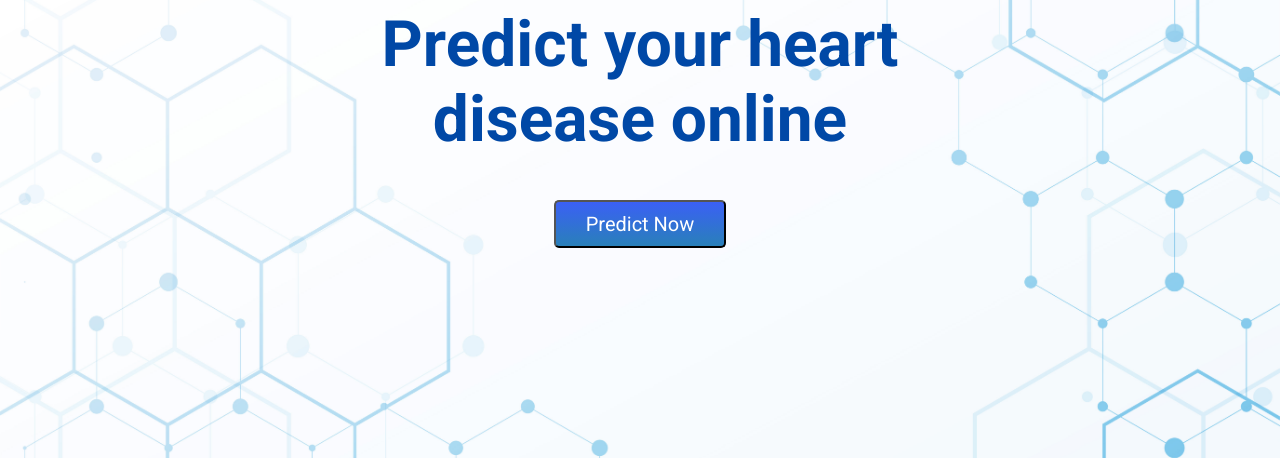
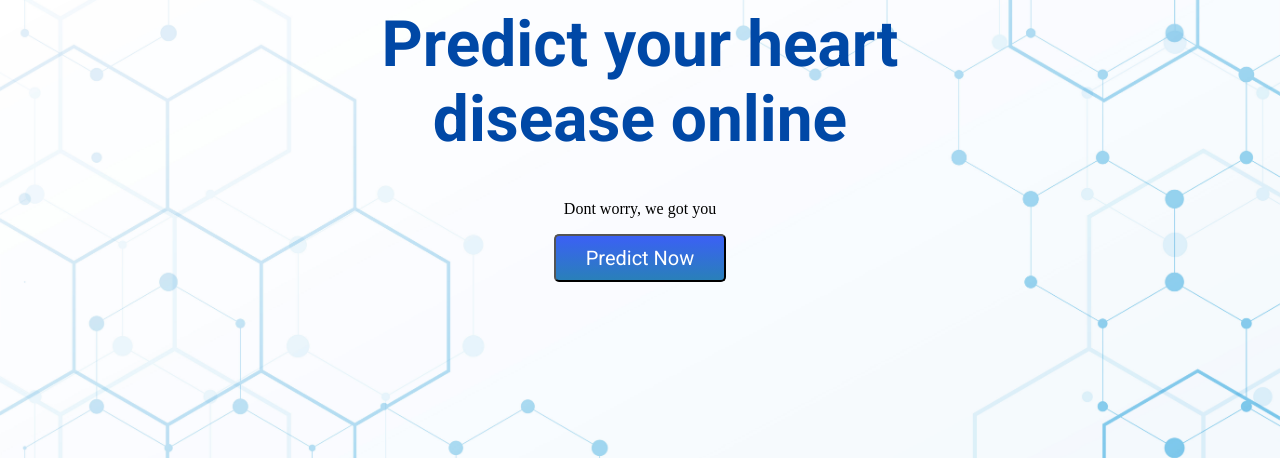
Before and after one commit to Manisha-Karim/HeartDisease, a Django app: page / in a window 1280 px wide. Shown: the part 172-630 px from the top of the page. Run offline with Django 4.2, Linux system fonts and the light colour scheme.

Commit message:
update in homepage

```diff
--- a/templates/home.html
+++ b/templates/home.html
@@ -73,6 +73,7 @@
 <body style="text-align: center">
 <div id="main">
   <h1>Predict your heart disease online</h1>
+  <p>Dont worry, we got you</p>
 <form action="predict">
   <input type="submit" value ="Predict Now">
 
```
